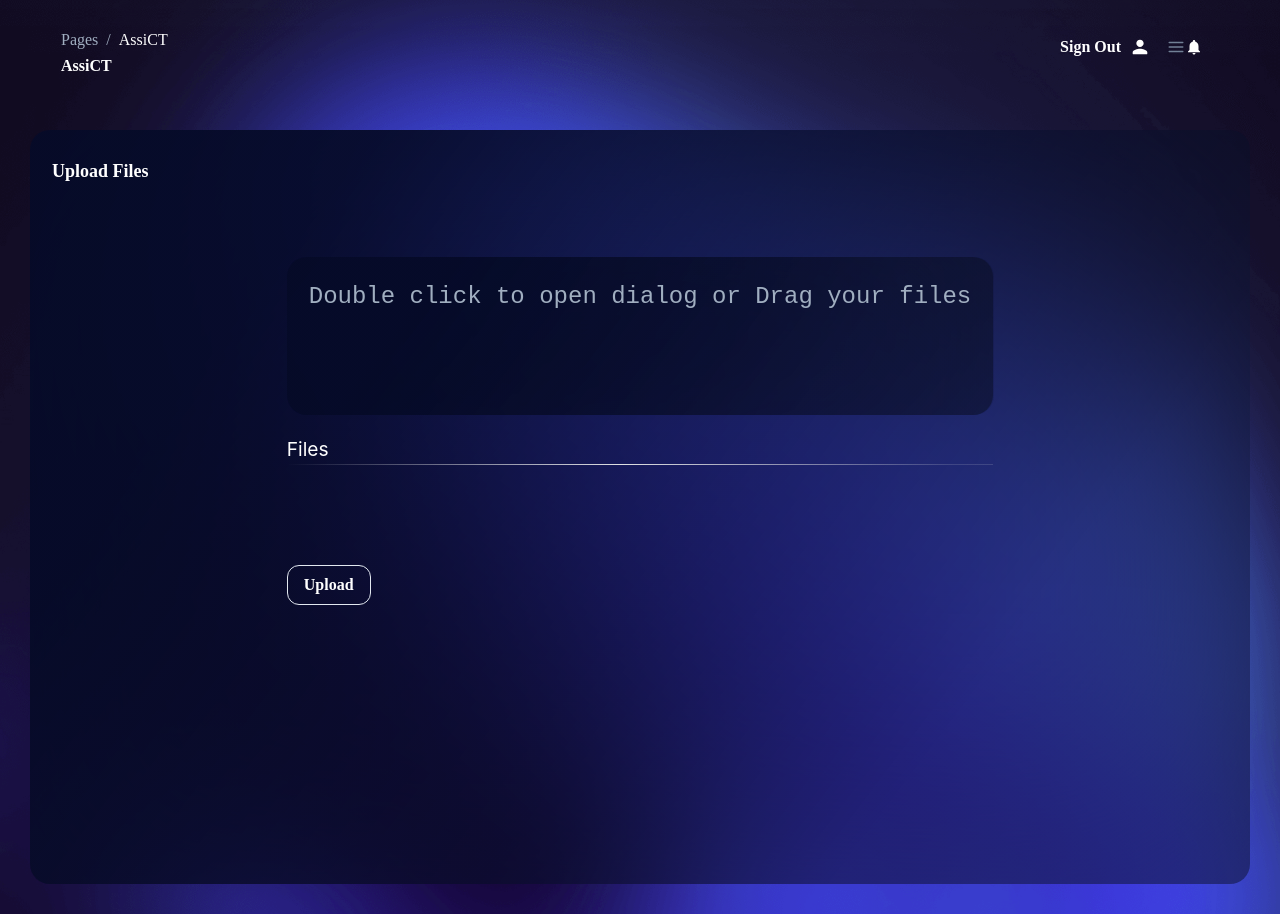
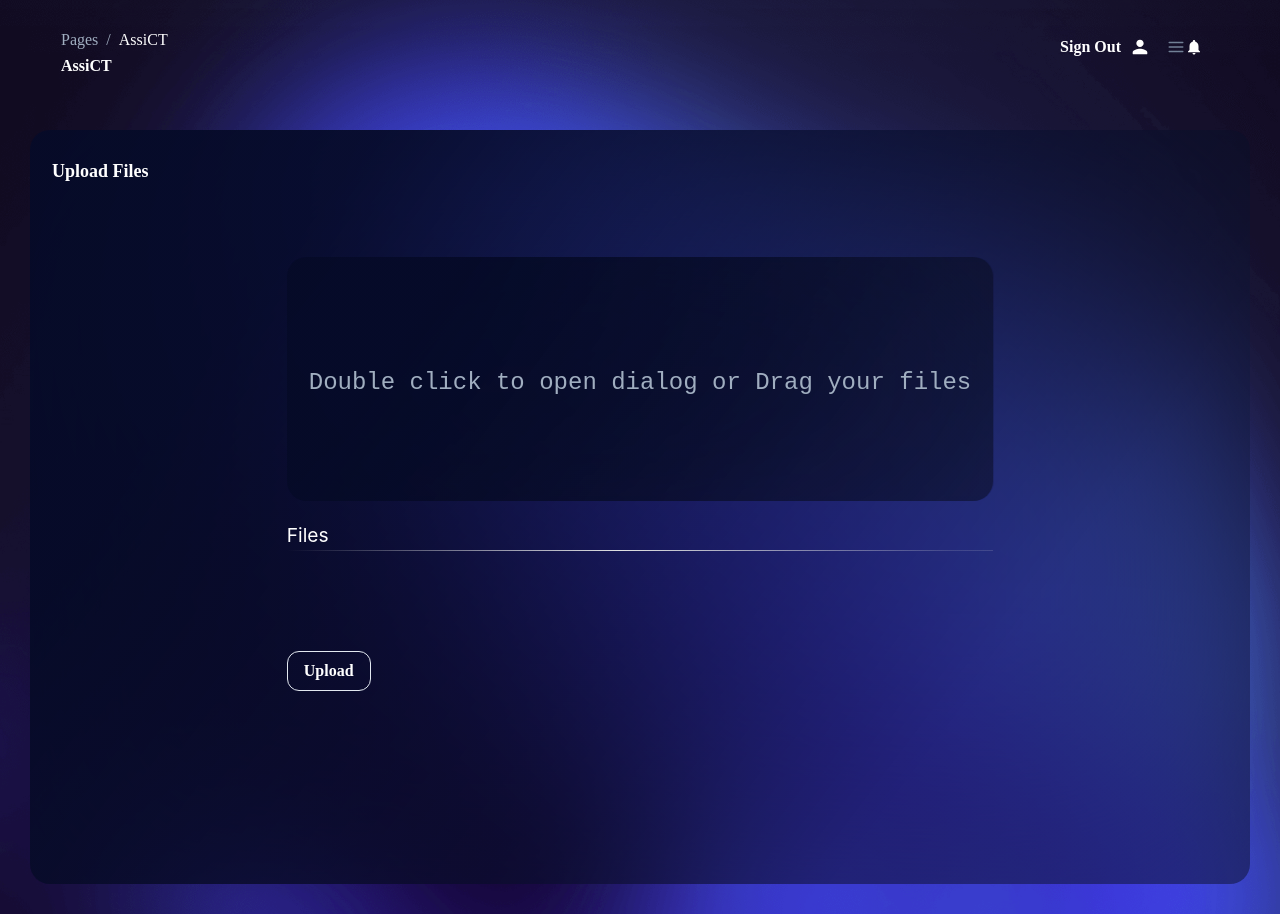
Before and after one commit to SVinternShip/Frontend-Backend, a React (Create React App) app in the folder frontend/assict_front/: page /home/fileupload in a window 1280 px wide. Built offline with nearby package versions, Linux system fonts and the light colour scheme.

Commit message:
Update Dropzone.js
vertical align이 안먹어서 수동으로 적용한 상태

```diff
--- a/frontend/assict_front/src/components/FileUpload/Dropzone.js
+++ b/frontend/assict_front/src/components/FileUpload/Dropzone.js
@@ -77,7 +77,7 @@ function Dropzone(props) {
       <div {...getRootProps({className: 'dropzone'})} verticalAlign="middle">
         <input {...getInputProps()} />
         <Card overflowX={{ xl: "hidden" }} my='20px' pb='100px' align="center" display="flex" verticalAlign="middle">
-          <Box  align="center" display="flex" alignContent="center" verticalAlign="middle">
+          <Box  align="center" display="flex" alignContent="center" verticalAlign="middle" pt={{ base: "100px", md: "13%" }}>
             <a><Text
                         fontSize="2xl"
                         fontFamily="monospace"
```
